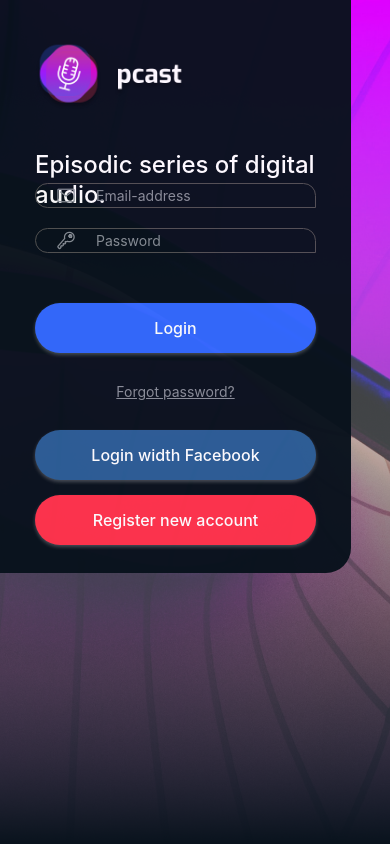
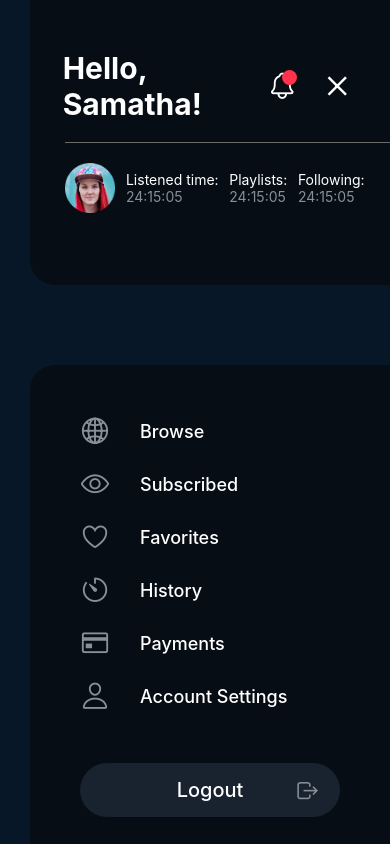
Before and after one commit to RinNguyens/podcastRin, a React Native app: screen /Menu in a window 390 px wide. Built offline with nearby package versions, Linux system fonts and the light colour scheme.

Commit message:
add layout for Menu

```diff
--- a/App.js
+++ b/App.js
@@ -21,6 +21,7 @@ import { createNativeStackNavigator } from '@react-navigation/native-stack';
 import { SafeAreaProvider } from 'react-native-safe-area-context';
 import Signin from './Screens/Signin';
 import Dashboard from './Screens/Dashboard';
+import Menu from './Screens/Menu';
 
 const Stack = createNativeStackNavigator();
 
@@ -36,6 +37,10 @@ const App = () => {
           <Stack.Screen
             name="Dashboard"
             component={Dashboard}
+          />
+          <Stack.Screen
+            name="Menu"
+            component={Menu}
           />
         </Stack.Navigator>
       </NavigationContainer>
--- /dev/null
+++ b/Assets/data/menu.js
@@ -0,0 +1,43 @@
+export const Menus = [
+    {
+        id: 1,
+        icon: 'globe-outline',
+        title: 'Browse',
+        route: 'Browse'
+    },
+    {
+        id: 2,
+        icon: 'eye-outline',
+        title: 'Subscribed',
+        route: 'Subscribed'
+
+    },
+    {
+        id: 3,
+        icon: 'heart-outline',
+        title: 'Favorites',
+        route: 'Favorites'
+
+    },
+    {
+        id: 4,
+        icon: 'timer-outline',
+        title: 'History',
+        route: 'History'
+
+    },
+    {
+        id: 5,
+        icon: 'card-outline',
+        title: 'Payments',
+        route: 'Payments'
+
+    },
+    {
+        id: 6,
+        icon: 'person-outline',
+        title: 'Account Settings',
+        route: 'AccountSettings'
+
+    },
+]
--- /dev/null
+++ b/Components/ListMenu.js
@@ -0,0 +1,29 @@
+import React from 'react'
+import { StyleSheet, Text, View } from 'react-native'
+import Icon from 'react-native-vector-icons/Ionicons';
+
+const ListMenu = ({item}) => {
+    return (
+        <View style={styles.container}>
+            <Icon name={item.icon} size={30} style={{color: '#898F97'}} />
+            <Text style={styles.title}>{item.title}</Text>
+        </View>
+    )
+}
+
+const styles = StyleSheet.create({
+    container: {
+        flexDirection: 'row',
+        marginTop: 20,
+        alignItems: 'center',
+    },
+    title: {
+        color: 'white',
+        fontSize: 18,
+        fontWeight: '500',
+        marginLeft: 30
+    }
+})
+
+
+export default ListMenu
--- a/Screens/Dashboard.js
+++ b/Screens/Dashboard.js
@@ -19,6 +19,7 @@ const Dashboard = ({navigation}) => {
     const [isSearch, setIsSearch] = useState(false);
     const [backgroundColor, setBackgroundColor] = useState('');
     const [opacity, setOpacity] = useState(Number);
+    const [isMenu, setIsMenu] = useState(Boolean);
 
     useEffect(() => {
         isSearch ? setBackgroundColor('#000000') : setBackgroundColor('#09121C');
@@ -69,7 +70,7 @@ const Dashboard = ({navigation}) => {
                             <TouchableOpacity onPress={() => setIsSearch(!isSearch)}>
                                 <Icon name="search-outline" size={30} style={[styles.iconAction, {paddingRight: 35}]} />
                             </TouchableOpacity>
-                            <TouchableOpacity onPress={() => console.log('menu')}>
+                            <TouchableOpacity onPress={() => navigation.navigate('Menu')}>
                                 <Icon name="menu-outline" size={35} style={styles.iconAction} />
                             </TouchableOpacity>
                         </View>
--- /dev/null
+++ b/Screens/Menu.js
@@ -0,0 +1,139 @@
+import React from 'react';
+import { StyleSheet, Text, TouchableOpacity, View, Image, ScrollView } from 'react-native';
+import { SafeAreaView } from 'react-native-safe-area-context';
+import Icon from 'react-native-vector-icons/Ionicons';
+import ListMenu from '../Components/ListMenu';
+import { Menus } from '../Assets/data/menu';
+
+const Menu = ({navigation}) => {
+
+    const dataListMenu = Menus.map((item) => {
+        return (
+            <ListMenu key={item.id} item={item} />
+        );
+    })
+
+    return (
+        <SafeAreaView style={styles.container}>
+            <View style={styles.wrapTop}>
+                <View style={styles.top}>
+                    <View>
+                        <Text style={{color: 'white', fontSize: 30, fontWeight: 'bold'}}>Hello,</Text>
+                        <Text style={{color: 'white', fontSize: 30, fontWeight: 'bold'}}>Samatha!</Text>
+                    </View>
+                    <View style={{flexDirection: 'row', alignItems: 'center'}}>
+                        <TouchableOpacity style={styles.information}>
+                            <Icon name="notifications-outline" size={30} style={styles.iconNotifications}/>
+                            <View style={styles.hasNoti}></View>
+                        </TouchableOpacity>
+                        <TouchableOpacity style={{marginLeft: 20}}>
+                            <Icon name="close-outline" size={40} style={{color: 'white'}} />
+                        </TouchableOpacity>
+                    </View>
+                </View>
+                <View style={{borderBottomColor: '#6B6B6B', borderBottomWidth: 0.5, marginLeft: 35, paddingTop: 20}}></View>
+                <View style={styles.infoBottom}>
+                    <Image source={require('../Assets/images/avatarMenu.png')} style={{resizeMode: 'contain', width: 50, height: 50}}  />
+                    <View>
+                        <Text style={styles.infoTitle}>Listened time:</Text>
+                        <Text  style={styles.infoDes}>24:15:05</Text>
+                    </View>
+                    <View>
+                        <Text style={styles.infoTitle}>Playlists:</Text>
+                        <Text  style={styles.infoDes}>24:15:05</Text>
+                    </View>
+                    <View>
+                        <Text style={styles.infoTitle}>Following:</Text>
+                        <Text  style={styles.infoDes}>24:15:05</Text>
+                    </View>
+                </View>
+            </View>
+
+            <View style={styles.wrapBottom}>
+                <ScrollView showsVerticalScrollIndicator={false}>
+                    <View style={{marginTop: 30, marginLeft: 50}}>
+                        {dataListMenu}
+                    </View>
+                    <TouchableOpacity style={styles.logOut} onPress={() => console.log('log out')}>
+                        <Text style={{color: 'white', fontSize: 20, fontWeight: '500'}}>Logout</Text>
+                        <Icon name="log-out-outline" size={25} style={styles.iconLogOut} />
+                    </TouchableOpacity>
+                </ScrollView>
+            </View>
+        </SafeAreaView>
+    )
+}
+
+const styles = StyleSheet.create({
+    container: {
+        flex: 1,
+        backgroundColor: '#081727'
+    },
+    wrapTop: {
+        flex: 0.3,
+        backgroundColor: '#060D15',
+        paddingBottom: 80,
+        marginBottom: 80,
+        marginLeft: 30,
+        borderBottomLeftRadius: 25
+    },
+    wrapBottom: {
+        flex: 0.7,
+        backgroundColor: '#060D15',
+        marginLeft: 30,
+        borderTopLeftRadius: 25
+    },
+    top: {
+        flexDirection: 'row',
+        justifyContent: 'space-around',
+        marginTop: 50,
+        alignItems: 'center',
+    },
+    information: {
+        position: 'relative'
+    },
+    hasNoti: {
+        position: 'absolute',
+        height: 15,
+        width: 15,
+        backgroundColor: '#FF334B',
+        borderRadius: 50,
+        right: 0
+    },
+    iconNotifications: {
+        color: 'white'
+    },
+    infoBottom: {
+        flexDirection: 'row',
+        justifyContent: 'space-around',
+        alignItems: 'center',
+        marginLeft: 30,
+        paddingTop: 20,
+        paddingRight: 20,
+    },
+    infoTitle: {
+        color: 'white'
+    },
+    infoDes: {
+        color: '#898F97'
+    },
+    logOut: {
+        flexDirection: 'row',
+        alignItems: 'center',
+        justifyContent: 'center',
+        marginVertical: 50,
+        backgroundColor: '#19232F',
+        position: 'relative',
+        marginHorizontal: 50,
+        padding: 15,
+        borderRadius: 50
+    },
+    iconLogOut: {
+        color: '#898F97',
+        position: 'absolute',
+        right: 20
+    }
+})
+
+
+export default Menu;
```
Also changed, not shown: Assets/images/avatarMenu.png (added).
